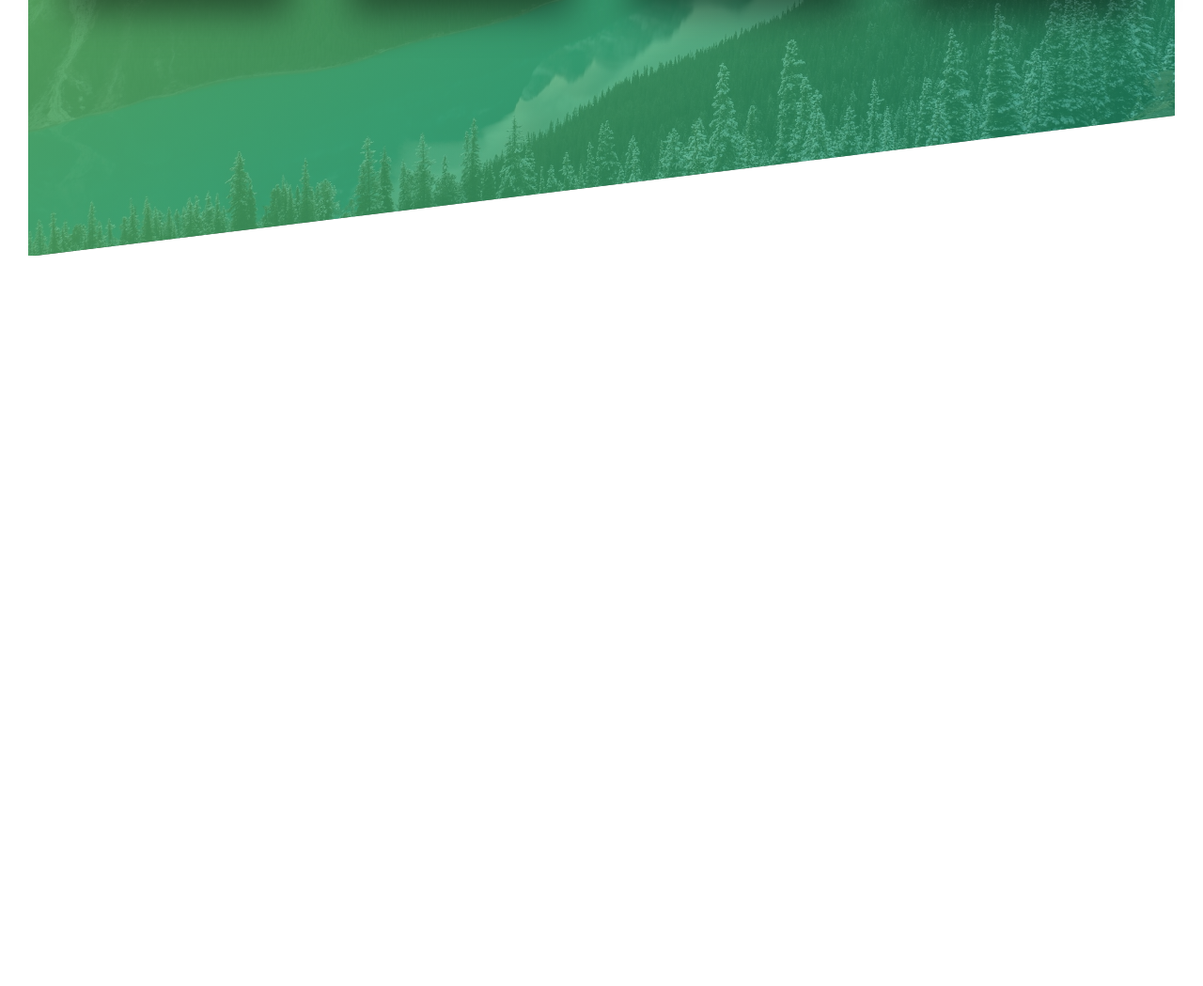
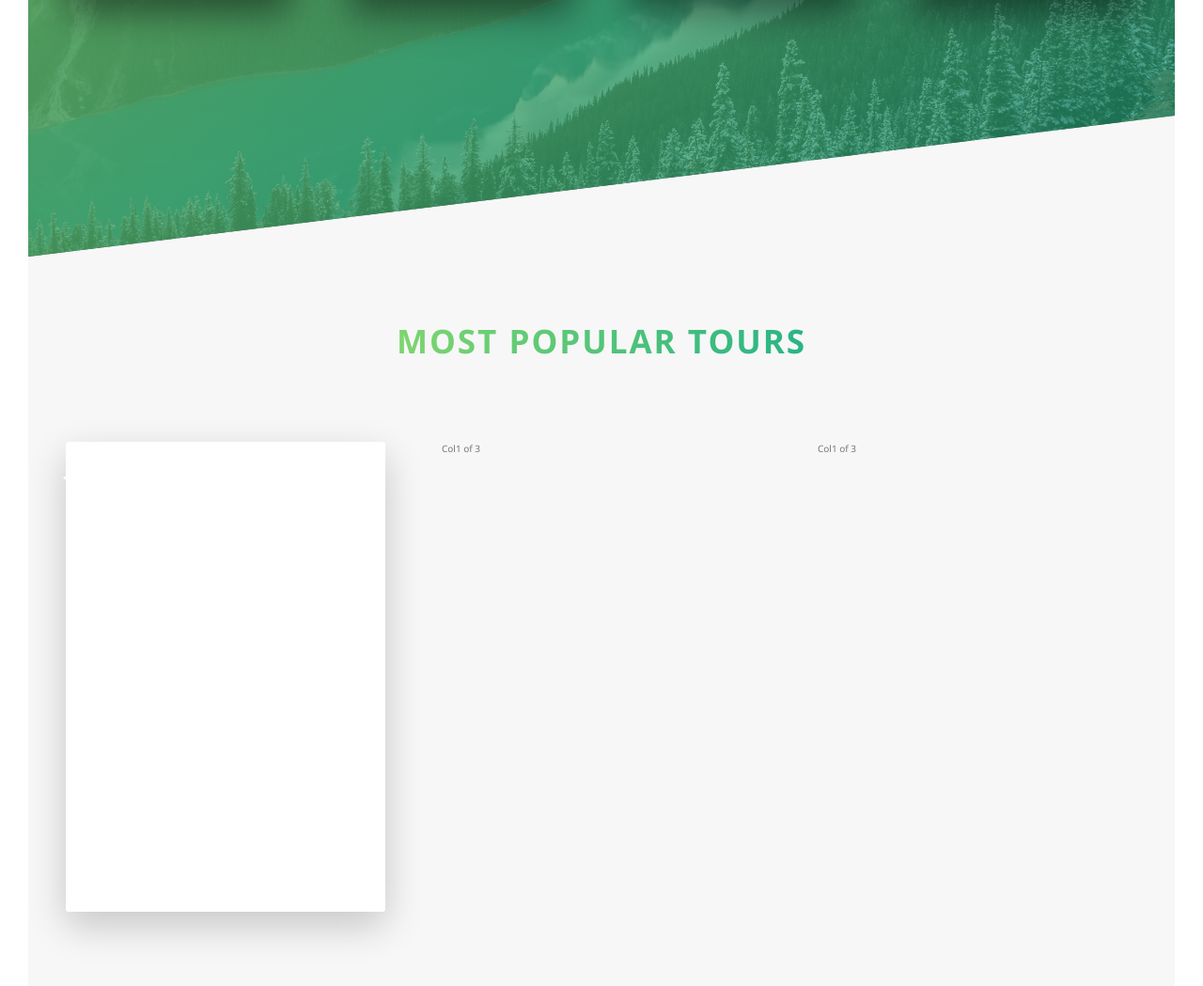
Before and after one commit to bidodev/css-advanced-course, a plain HTML site: page index.html in a window 1280 px wide. Shown: the part 1993-3042 px from the top of the page at 94% size. Before the commit the page ends 2265 px from the top, so only its background shows below. Drawn offline with Linux system fonts and the light colour scheme.

Commit message:
Building

```diff
--- a/index.html
+++ b/index.html
@@ -123,6 +123,31 @@
           </div>
         </div>
       </section>
+      <section class="section-tours">
+        <div class="u-center-text u-margin-bottom-big">
+          <h2 class="heading-secondary">
+            Most popular tours
+          </h2>
+        </div>
+        <div class="row">
+          <div class="col-1-of-3">
+            <div class="card">
+              <div class="card__side card__side--front card__side--front-1">
+                Just text FRONT
+              </div>
+              <div class="card__side card__side--back card__side--back-1">
+                Just text BACK
+              </div>
+            </div>
+          </div>
+          <div class="col-1-of-3">
+            Col1 of 3
+          </div>
+          <div class="col-1-of-3">
+            Col1 of 3
+          </div>
+        </div>
+      </section>
     </main>
   </body>
 </html>
@@ -137,17 +162,7 @@
           Col 1 of 2
         </div>
       </div>
-      <div class="row">
-        <div class="col-1-of-3">
-          Col1 of 3
-        </div>
-        <div class="col-1-of-3">
-          Col1 of 3
-        </div>
-        <div class="col-1-of-3">
-          Col1 of 3
-        </div>
-      </div>
+
       <div class="row">
         <div class="col-1-of-3">
           Col1 of 3
--- a/sass/abstracts/_variables.scss
+++ b/sass/abstracts/_variables.scss
@@ -2,6 +2,12 @@
 $color-primary: #55c57a;
 $color-primary-light: #7ed56f;
 $color-primary-dark: #28b485;
+
+$color-secondary-light: #ffb900;
+$color-secondary-dark: #ff7730;
+
+$color-tertiary-light: #2998ff;
+$color-tertiary-dark: #5643fa;
 
 $color-grey-light: #f7f7f7;
 
--- /dev/null
+++ b/sass/components/_card.scss
@@ -0,0 +1,43 @@
+.card {
+  perspective: 100rem;
+  -moz-perspective: 150rem;
+  position: relative;
+  height: 50rem;
+
+  &__side {
+    color: white;
+    font-size: 3rem;
+    height: 50rem;
+    transition: all 0.8s ease;
+    position: absolute;
+    top: 0;
+    left: 0;
+    width: 100%;
+    backface-visibility: hidden;
+    border-radius: 3px;
+    box-shadow: 0 1.5rem 4rem rgba($color: $color-black, $alpha: 0.2);
+
+    &--front {
+      background-color: $color-white;
+    }
+    &--back {
+      transform: rotateY(180deg);
+
+      &-1 {
+        background-image: linear-gradient(
+          to right bottom,
+          rgba($color-secondary-light, $alpha: 0.8),
+          rgba($color-secondary-dark, $alpha: 0.6)
+        );
+      }
+    }
+  }
+
+  &:hover &__side--front {
+    transform: rotateY(180deg);
+  }
+
+  &:hover &__side--back {
+    transform: rotateY(0);
+  }
+}
--- a/sass/pages/_home.scss
+++ b/sass/pages/_home.scss
@@ -19,3 +19,8 @@
     transform: skewY(7deg);
   }
 }
+.section-tours {
+  background-color: $color-grey-light;
+  padding: 25rem 0 50rem 0;
+  margin-top: -11rem;
+}
--- a/sass/style.scss
+++ b/sass/style.scss
@@ -13,6 +13,7 @@
 @import "./components/button";
 @import "./components/composition";
 @import "./components/feature-box";
+@import "./components/card";
 
 //layout
 @import "./layout/header";
```
Also changed, not shown: css/style.css, 1 other file.
